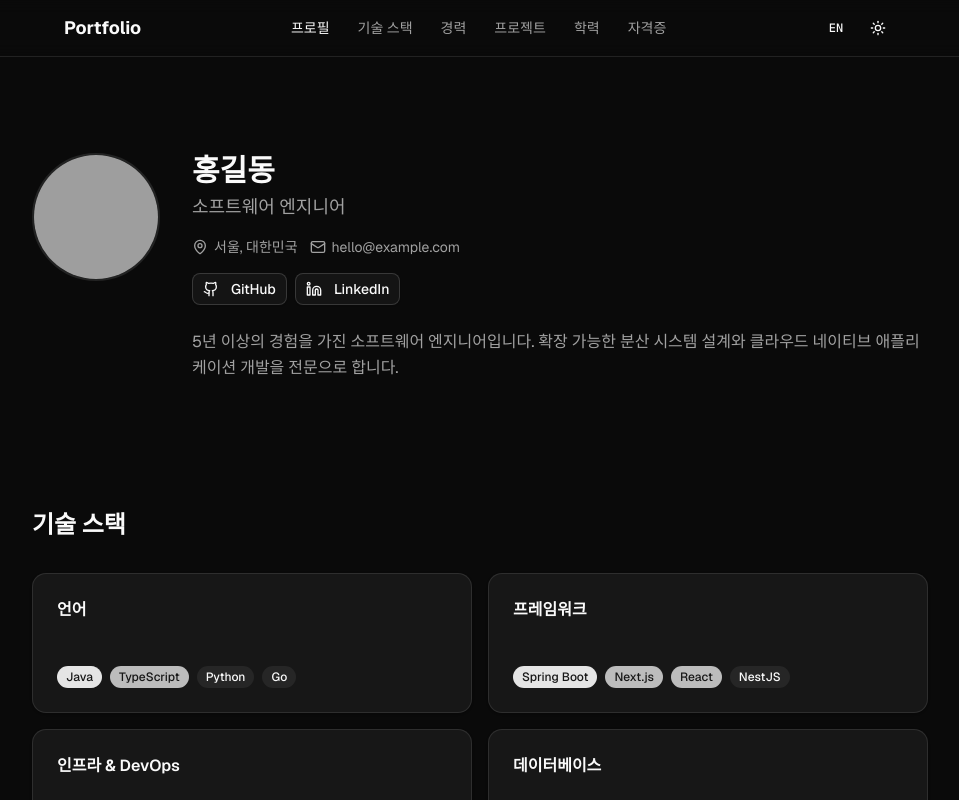
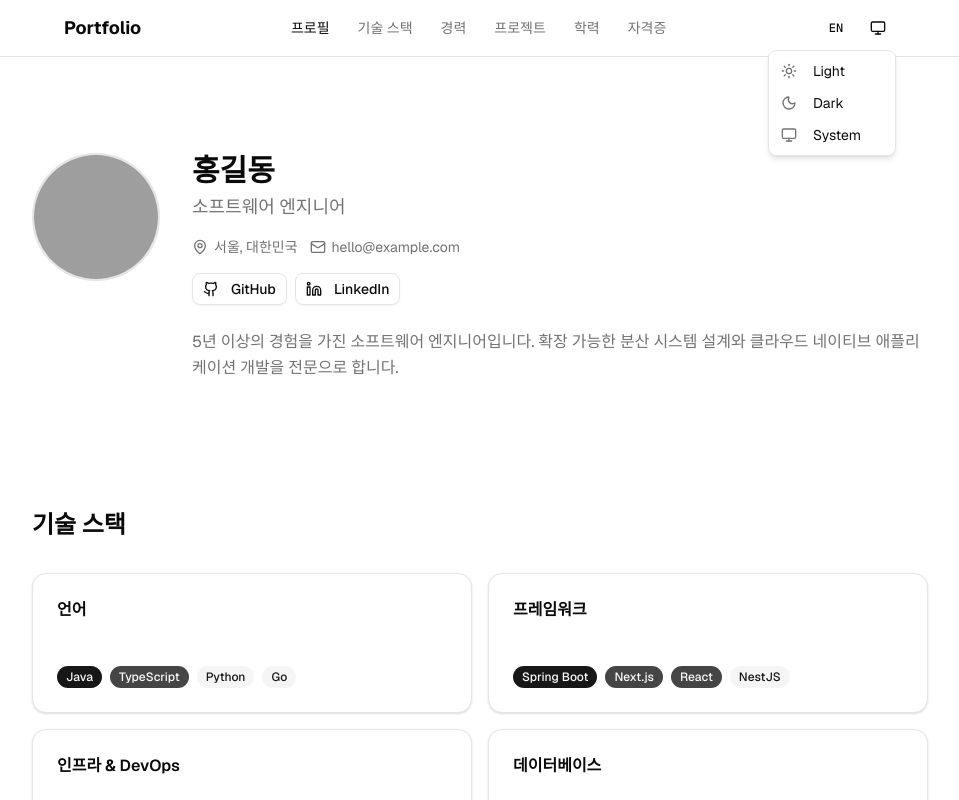
Before and after one commit to copolio/copolio-portfolio, a Next.js app: page / in a window 1280 px wide. Both pictures are taken after a click on the button "Toggle theme". Shown: the top 800 px of the page, without its empty margins (160-1119 px from the left). Built offline with nearby package versions, Linux system fonts and the light colour scheme; grey boxes are pictures that could not be loaded; a web font is replaced by a local one.

Commit message:
feat: replace theme cycling toggle with dropdown menu for Light/Dark/System

```diff
--- a/src/components/layout/theme-toggle.tsx
+++ b/src/components/layout/theme-toggle.tsx
@@ -2,7 +2,13 @@
 
 import { useTheme } from "next-themes";
 import { Button } from "@/components/ui/button";
-import { Moon, Sun } from "lucide-react";
+import {
+  DropdownMenu,
+  DropdownMenuContent,
+  DropdownMenuItem,
+  DropdownMenuTrigger,
+} from "@/components/ui/dropdown-menu";
+import { Moon, Sun, Monitor } from "lucide-react";
 import { useSyncExternalStore } from "react";
 
 const emptySubscribe = () => () => {};
@@ -24,18 +30,33 @@
   }
 
   return (
-    <Button
-      variant="ghost"
-      size="icon"
-      className="h-9 w-9"
-      onClick={() => setTheme(theme === "dark" ? "light" : "dark")}
-    >
-      {theme === "dark" ? (
-        <Sun className="h-4 w-4" />
-      ) : (
-        <Moon className="h-4 w-4" />
-      )}
-      <span className="sr-only">Toggle theme</span>
-    </Button>
+    <DropdownMenu>
+      <DropdownMenuTrigger asChild>
+        <Button variant="ghost" size="icon" className="h-9 w-9">
+          {theme === "dark" ? (
+            <Moon className="h-4 w-4" />
+          ) : theme === "system" ? (
+            <Monitor className="h-4 w-4" />
+          ) : (
+            <Sun className="h-4 w-4" />
+          )}
+          <span className="sr-only">Toggle theme</span>
+        </Button>
+      </DropdownMenuTrigger>
+      <DropdownMenuContent align="end">
+        <DropdownMenuItem onClick={() => setTheme("light")}>
+          <Sun className="h-4 w-4 mr-2" />
+          Light
+        </DropdownMenuItem>
+        <DropdownMenuItem onClick={() => setTheme("dark")}>
+          <Moon className="h-4 w-4 mr-2" />
+          Dark
+        </DropdownMenuItem>
+        <DropdownMenuItem onClick={() => setTheme("system")}>
+          <Monitor className="h-4 w-4 mr-2" />
+          System
+        </DropdownMenuItem>
+      </DropdownMenuContent>
+    </DropdownMenu>
   );
 }
--- /dev/null
+++ b/src/components/ui/dropdown-menu.tsx
@@ -0,0 +1,257 @@
+"use client"
+
+import * as React from "react"
+import { CheckIcon, ChevronRightIcon, CircleIcon } from "lucide-react"
+import { DropdownMenu as DropdownMenuPrimitive } from "radix-ui"
+
+import { cn } from "@/lib/utils"
+
+function DropdownMenu({
+  ...props
+}: React.ComponentProps<typeof DropdownMenuPrimitive.Root>) {
+  return <DropdownMenuPrimitive.Root data-slot="dropdown-menu" {...props} />
+}
+
+function DropdownMenuPortal({
+  ...props
+}: React.ComponentProps<typeof DropdownMenuPrimitive.Portal>) {
+  return (
+    <DropdownMenuPrimitive.Portal data-slot="dropdown-menu-portal" {...props} />
+  )
+}
+
+function DropdownMenuTrigger({
+  ...props
+}: React.ComponentProps<typeof DropdownMenuPrimitive.Trigger>) {
+  return (
+    <DropdownMenuPrimitive.Trigger
+      data-slot="dropdown-menu-trigger"
+      {...props}
+    />
+  )
+}
+
+function DropdownMenuContent({
+  className,
+  sideOffset = 4,
+  ...props
+}: React.ComponentProps<typeof DropdownMenuPrimitive.Content>) {
+  return (
+    <DropdownMenuPrimitive.Portal>
+      <DropdownMenuPrimitive.Content
+        data-slot="dropdown-menu-content"
+        sideOffset={sideOffset}
+        className={cn(
+          "bg-popover text-popover-foreground data-[state=open]:animate-in data-[state=closed]:animate-out data-[state=closed]:fade-out-0 data-[state=open]:fade-in-0 data-[state=closed]:zoom-out-95 data-[state=open]:zoom-in-95 data-[side=bottom]:slide-in-from-top-2 data-[side=left]:slide-in-from-right-2 data-[side=right]:slide-in-from-left-2 data-[side=top]:slide-in-from-bottom-2 z-50 max-h-(--radix-dropdown-menu-content-available-height) min-w-[8rem] origin-(--radix-dropdown-menu-content-transform-origin) overflow-x-hidden overflow-y-auto rounded-md border p-1 shadow-md",
+          className
+        )}
+        {...props}
+      />
+    </DropdownMenuPrimitive.Portal>
+  )
+}
+
+function DropdownMenuGroup({
+  ...props
+}: React.ComponentProps<typeof DropdownMenuPrimitive.Group>) {
+  return (
+    <DropdownMenuPrimitive.Group data-slot="dropdown-menu-group" {...props} />
+  )
+}
+
+function DropdownMenuItem({
+  className,
+  inset,
+  variant = "default",
+  ...props
+}: React.ComponentProps<typeof DropdownMenuPrimitive.Item> & {
+  inset?: boolean
+  variant?: "default" | "destructive"
+}) {
+  return (
+    <DropdownMenuPrimitive.Item
+      data-slot="dropdown-menu-item"
+      data-inset={inset}
+      data-variant={variant}
+      className={cn(
+        "focus:bg-accent focus:text-accent-foreground data-[variant=destructive]:text-destructive data-[variant=destructive]:focus:bg-destructive/10 dark:data-[variant=destructive]:focus:bg-destructive/20 data-[variant=destructive]:focus:text-destructive data-[variant=destructive]:*:[svg]:!text-destructive [&_svg:not([class*='text-'])]:text-muted-foreground relative flex cursor-default items-center gap-2 rounded-sm px-2 py-1.5 text-sm outline-hidden select-none data-[disabled]:pointer-events-none data-[disabled]:opacity-50 data-[inset]:pl-8 [&_svg]:pointer-events-none [&_svg]:shrink-0 [&_svg:not([class*='size-'])]:size-4",
+        className
+      )}
+      {...props}
+    />
+  )
+}
+
+function DropdownMenuCheckboxItem({
+  className,
+  children,
+  checked,
+  ...props
+}: React.ComponentProps<typeof DropdownMenuPrimitive.CheckboxItem>) {
+  return (
+    <DropdownMenuPrimitive.CheckboxItem
+      data-slot="dropdown-menu-checkbox-item"
+      className={cn(
+        "focus:bg-accent focus:text-accent-foreground relative flex cursor-default items-center gap-2 rounded-sm py-1.5 pr-2 pl-8 text-sm outline-hidden select-none data-[disabled]:pointer-events-none data-[disabled]:opacity-50 [&_svg]:pointer-events-none [&_svg]:shrink-0 [&_svg:not([class*='size-'])]:size-4",
+        className
+      )}
+      checked={checked}
+      {...props}
+    >
+      <span className="pointer-events-none absolute left-2 flex size-3.5 items-center justify-center">
+        <DropdownMenuPrimitive.ItemIndicator>
+          <CheckIcon className="size-4" />
+        </DropdownMenuPrimitive.ItemIndicator>
+      </span>
+      {children}
+    </DropdownMenuPrimitive.CheckboxItem>
+  )
+}
+
+function DropdownMenuRadioGroup({
+  ...props
+}: React.ComponentProps<typeof DropdownMenuPrimitive.RadioGroup>) {
+  return (
+    <DropdownMenuPrimitive.RadioGroup
+      data-slot="dropdown-menu-radio-group"
+      {...props}
+    />
+  )
+}
+
+function DropdownMenuRadioItem({
+  className,
+  children,
+  ...props
+}: React.ComponentProps<typeof DropdownMenuPrimitive.RadioItem>) {
+  return (
+    <DropdownMenuPrimitive.RadioItem
+      data-slot="dropdown-menu-radio-item"
+      className={cn(
+        "focus:bg-accent focus:text-accent-foreground relative flex cursor-default items-center gap-2 rounded-sm py-1.5 pr-2 pl-8 text-sm outline-hidden select-none data-[disabled]:pointer-events-none data-[disabled]:opacity-50 [&_svg]:pointer-events-none [&_svg]:shrink-0 [&_svg:not([class*='size-'])]:size-4",
+        className
+      )}
+      {...props}
+    >
+      <span className="pointer-events-none absolute left-2 flex size-3.5 items-center justify-center">
+        <DropdownMenuPrimitive.ItemIndicator>
+          <CircleIcon className="size-2 fill-current" />
+        </DropdownMenuPrimitive.ItemIndicator>
+      </span>
+      {children}
+    </DropdownMenuPrimitive.RadioItem>
+  )
+}
+
+function DropdownMenuLabel({
+  className,
+  inset,
+  ...props
+}: React.ComponentProps<typeof DropdownMenuPrimitive.Label> & {
+  inset?: boolean
+}) {
+  return (
+    <DropdownMenuPrimitive.Label
+      data-slot="dropdown-menu-label"
+      data-inset={inset}
+      className={cn(
+        "px-2 py-1.5 text-sm font-medium data-[inset]:pl-8",
+        className
+      )}
+      {...props}
+    />
+  )
+}
+
+function DropdownMenuSeparator({
+  className,
+  ...props
+}: React.ComponentProps<typeof DropdownMenuPrimitive.Separator>) {
+  return (
+    <DropdownMenuPrimitive.Separator
+      data-slot="dropdown-menu-separator"
+      className={cn("bg-border -mx-1 my-1 h-px", className)}
+      {...props}
+    />
+  )
+}
+
+function DropdownMenuShortcut({
+  className,
+  ...props
+}: React.ComponentProps<"span">) {
+  return (
+    <span
+      data-slot="dropdown-menu-shortcut"
+      className={cn(
+        "text-muted-foreground ml-auto text-xs tracking-widest",
+        className
+      )}
+      {...props}
+    />
+  )
+}
+
+function DropdownMenuSub({
+  ...props
+}: React.ComponentProps<typeof DropdownMenuPrimitive.Sub>) {
+  return <DropdownMenuPrimitive.Sub data-slot="dropdown-menu-sub" {...props} />
+}
+
+function DropdownMenuSubTrigger({
+  className,
+  inset,
+  children,
+  ...props
+}: React.ComponentProps<typeof DropdownMenuPrimitive.SubTrigger> & {
+  inset?: boolean
+}) {
+  return (
+    <DropdownMenuPrimitive.SubTrigger
+      data-slot="dropdown-menu-sub-trigger"
+      data-inset={inset}
+      className={cn(
+        "focus:bg-accent focus:text-accent-foreground data-[state=open]:bg-accent data-[state=open]:text-accent-foreground [&_svg:not([class*='text-'])]:text-muted-foreground flex cursor-default items-center gap-2 rounded-sm px-2 py-1.5 text-sm outline-hidden select-none data-[inset]:pl-8 [&_svg]:pointer-events-none [&_svg]:shrink-0 [&_svg:not([class*='size-'])]:size-4",
+        className
+      )}
+      {...props}
+    >
+      {children}
+      <ChevronRightIcon className="ml-auto size-4" />
+    </DropdownMenuPrimitive.SubTrigger>
+  )
+}
+
+function DropdownMenuSubContent({
+  className,
+  ...props
+}: React.ComponentProps<typeof DropdownMenuPrimitive.SubContent>) {
+  return (
+    <DropdownMenuPrimitive.SubContent
+      data-slot="dropdown-menu-sub-content"
+      className={cn(
+        "bg-popover text-popover-foreground data-[state=open]:animate-in data-[state=closed]:animate-out data-[state=closed]:fade-out-0 data-[state=open]:fade-in-0 data-[state=closed]:zoom-out-95 data-[state=open]:zoom-in-95 data-[side=bottom]:slide-in-from-top-2 data-[side=left]:slide-in-from-right-2 data-[side=right]:slide-in-from-left-2 data-[side=top]:slide-in-from-bottom-2 z-50 min-w-[8rem] origin-(--radix-dropdown-menu-content-transform-origin) overflow-hidden rounded-md border p-1 shadow-lg",
+        className
+      )}
+      {...props}
+    />
+  )
+}
+
+export {
+  DropdownMenu,
+  DropdownMenuPortal,
+  DropdownMenuTrigger,
+  DropdownMenuContent,
+  DropdownMenuGroup,
+  DropdownMenuLabel,
+  DropdownMenuItem,
+  DropdownMenuCheckboxItem,
+  DropdownMenuRadioGroup,
+  DropdownMenuRadioItem,
+  DropdownMenuSeparator,
+  DropdownMenuShortcut,
+  DropdownMenuSub,
+  DropdownMenuSubTrigger,
+  DropdownMenuSubContent,
+}
```
